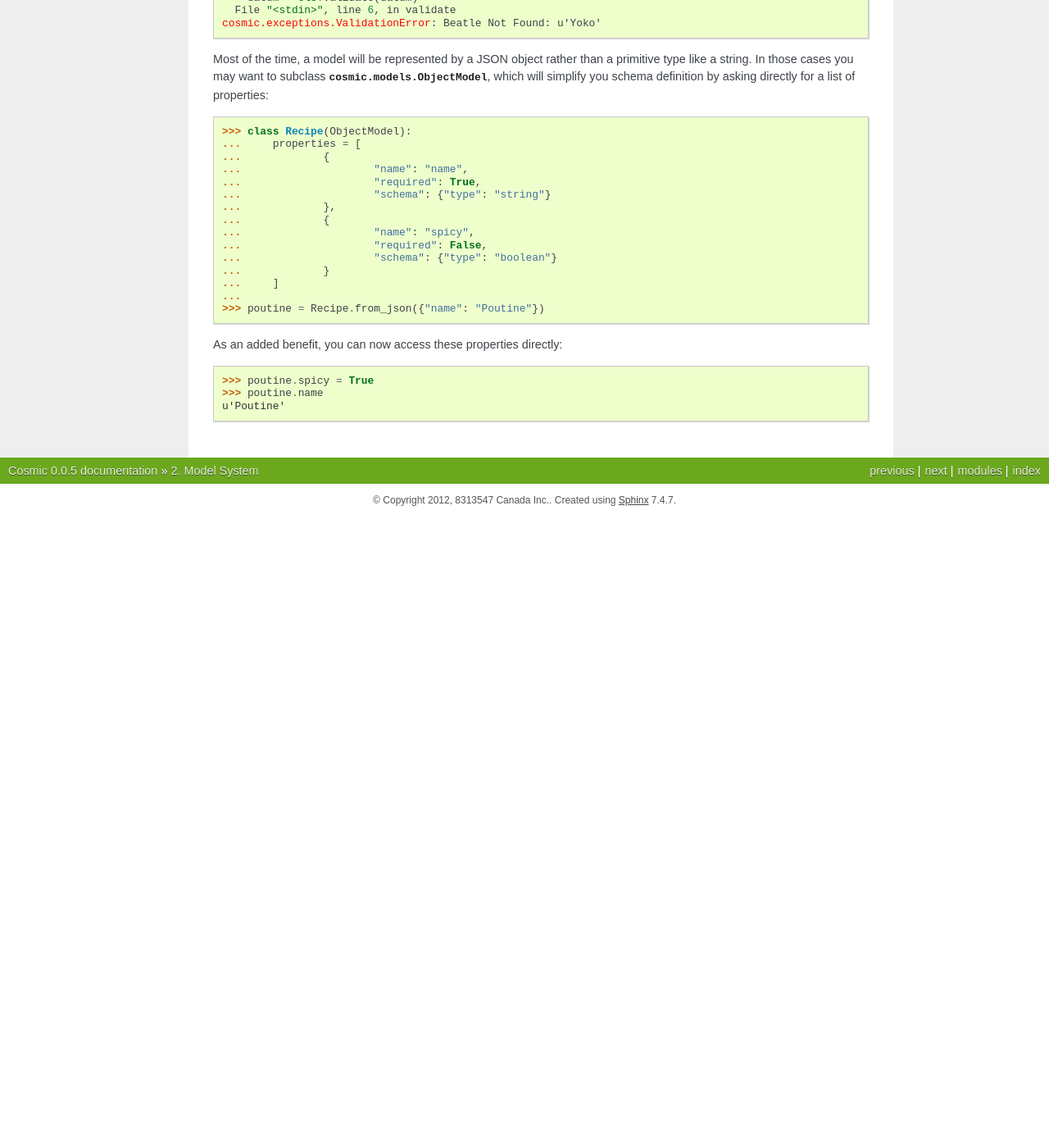
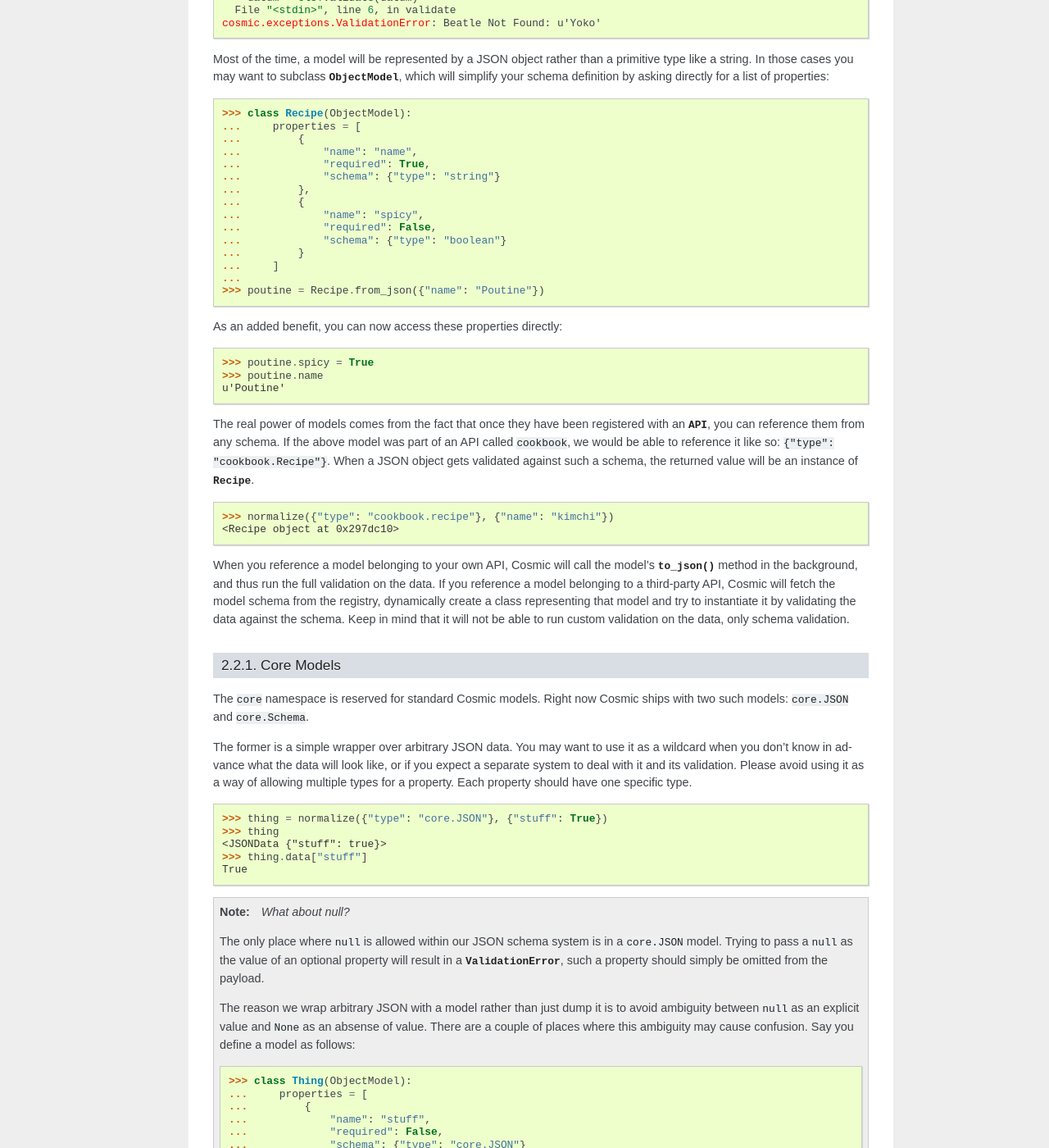
Before and after one commit to cosmic-api/cosmic.py, a Sphinx documentation site: the page built from docs/source/models.rst, in a window 1280 px wide and 1400 px high, scrolled down 2968 px. Shown: the whole window at 82% size. Built offline with Sphinx 7.4.7, drawn with Linux system fonts in a browser that asks for light colours; before the commit the page ends 3598 px from its top, so only the background shows below that; some of the changed text lies outside the part shown.

Commit message:
More models documentation

```diff
--- a/docs/source/models.rst
+++ b/docs/source/models.rst
@@ -11,7 +11,7 @@ JSON Schema
 -----------
 
 A *schema* is a recursive JSON structure that mirrors the structure of
-the data is is meant to validate.
+the data it is meant to validate.
 
 .. note::
 
@@ -199,21 +200,21 @@ sure no model gets instantiated until the data is validated::
 
 Most of the time, a model will be represented by a JSON object rather
 than a primitive type like a string. In those cases you may want to
-subclass :class:`cosmic.models.ObjectModel`, which will simplify you
+subclass :class:`~cosmic.models.ObjectModel`, which will simplify your
 schema definition by asking directly for a list of properties::
 
     >>> class Recipe(ObjectModel):
     ...     properties = [
-    ...             {
-    ...                     "name": "name",
-    ...                     "required": True,
-    ...                     "schema": {"type": "string"}
-    ...             },
-    ...             {
-    ...                     "name": "spicy",
-    ...                     "required": False,
-    ...                     "schema": {"type": "boolean"}
-    ...             }
+    ...         {
+    ...             "name": "name",
+    ...             "required": True,
+    ...             "schema": {"type": "string"}
+    ...         },
+    ...         {
+    ...             "name": "spicy",
+    ...             "required": False,
+    ...             "schema": {"type": "boolean"}
+    ...         }
     ...     ]
     ...
     >>> poutine = Recipe.from_json({"name": "Poutine"})
@@ -223,3 +224,106 @@ As an added benefit, you can now access these properties directly::
     >>> poutine.spicy = True
     >>> poutine.name
     u'Poutine'
+
+The real power of models comes from the fact that once they have been
+registered with an :class:`~cosmic.api.API`, you can reference them
+from any schema. If the above model was part of an API called
+``cookbook``, we would be able to reference it like so: ``{"type":
+"cookbook.Recipe"}``. When a JSON object gets validated against such a
+schema, the returned value will be an instance of :class:`Recipe`.
+
+    >>> normalize({"type": "cookbook.recipe"}, {"name": "kimchi"})
+    <Recipe object at 0x297dc10>
+
+When you reference a model belonging to your own API,
+Cosmic will call the model's :meth:`~cosmic.models.Model.to_json`
+method in the background, and thus run the full validation on the
+data. If you reference a model belonging to a third-party API, Cosmic
+will fetch the model schema from the registry, dynamically create a
+class representing that model and try to instantiate it by validating
+the data against the schema. Keep in mind that it will not be able to
+run custom validation on the data, only schema validation.
+
+Core Models
+~~~~~~~~~~~
+
+The ``core`` namespace is reserved for standard Cosmic models. Right
+now Cosmic ships with two such models: ``core.JSON`` and
+``core.Schema``.
+
+The former is a simple wrapper over arbitrary JSON data. You may want
+to use it as a wildcard when you don't know in advance what the data
+will look like, or if you expect a separate system to deal with it and
+its validation. Please avoid using it as a way of allowing multiple
+types for a property. Each property should have one specific type.
+
+.. code:: python
+
+    >>> thing = normalize({"type": "core.JSON"}, {"stuff": True})
+    >>> thing
+    <JSONData {"stuff": true}>
+    >>> thing.data["stuff"]
+    True
+
+.. note::
+
+    *What about null?*
+
+    The only place where ``null`` is allowed within our JSON schema
+    system is in a ``core.JSON`` model. Trying to pass a ``null`` as
+    the value of an optional property will result in a
+    :exc:`~cosmic.exceptions.ValidationError`, such a property should
+    simply be omitted from the payload.
+
+    The reason we wrap arbitrary JSON with a model rather than just
+    dump it is to avoid ambiguity between ``null`` as an explicit
+    value and ``None`` as an absense of value. There are a couple of
+    places where this ambiguity may cause confusion. Say you define a
+    model as follows::
+
+        >>> class Thing(ObjectModel):
+        ...     properties = [
+        ...         {
+        ...             "name": "stuff",
+        ...             "required": False,
+        ...             "schema": {"type": "core.JSON"}
+        ...         }
+        ...     ]
+
+    When its optional property is omitted, the value will be a plain
+    Python ``None``::
+
+        >>> thing = Thing.from_json({})
+        >>> thing.stuff is None
+        True
+
+    However, when you pass in an explicit null value, the property will
+    be boxed::
+
+        >>> thing = Thing.from_json({"stuff": None"})
+        >>> thing.stuff is None
+        False
+        >>> thing.stuff
+        <JSONData null>
+        >>> thing.stuff.data is None
+        True
+
+    Here is a real-life example where this detail comes in handy. A
+    JSON HTTP request may either come with a payload or with an empty
+    body. A payload of ``null`` is different from an empty body, and
+    may have a subtly different meaning. Thus we need a way to
+    differentiate between them. Conveniently, the
+    :class:`~cosmic.models.JSONData` class responsible for the
+    ``core.JSON`` model comes with a
+    :meth:`~cosmic.models.JSONData.from_string` method.
+
+    An empty string will yield a plain Python ``None`` value::
+
+        >>> from cosmic.models import JSONData
+        >>> JSONData.from_string("") is None
+        True
+
+    But a ``null`` will yield a boxed value::
+
+        >>> JSONData.from_string("null")
+        <JSONData null>
```
Also changed, not shown: other parts of docs/source/models.rst (+8 -7 lines).
